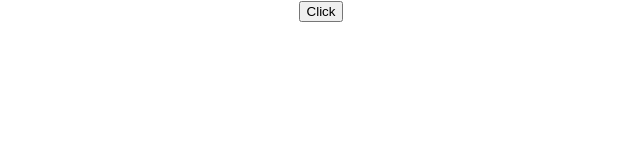
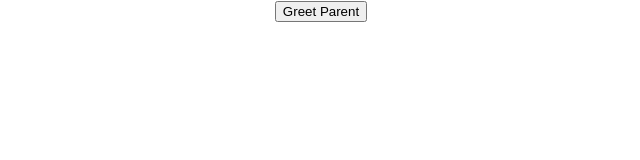
Before and after one commit to abhishekgoenka/react-hello-world, a React (Create React App) app: page / in a window 1280 px wide. Shown: the top 160 px of the page, without its empty margins (319-959 px from the left). Built offline with nearby package versions, Linux system fonts and the light colour scheme.

Commit message:
Call parent function

```diff
--- a/src/App.js
+++ b/src/App.js
@@ -8,6 +8,8 @@ import Message from './components/Message'
 import Counter from './components/Counter'
 import FunctionClick from './components/FunctionClick'
 import ClassClick from './components/ClassClick'
+import EventBind from './components/EventBind'
+import ParentComponent from './components/ParentComponent'
 
 function App() {
   return (
@@ -17,8 +19,10 @@ function App() {
       {/* <Hello Name="abhishek" heroName="batman"><p>this is child</p></Hello> */}
       {/* <Message></Message> */}
       {/* <Counter></Counter> */}
-    {/* <FunctionClick></FunctionClick> */}
-    <ClassClick></ClassClick>
+      {/* <FunctionClick></FunctionClick> */}
+      {/* <ClassClick></ClassClick> */}
+      {/* <EventBind></EventBind> */}
+      <ParentComponent></ParentComponent>
     </div >
   );
 }
--- /dev/null
+++ b/src/components/ChildComponent.js
@@ -0,0 +1,11 @@
+import React from 'react'
+
+function ChildComponent(props) {
+    return (
+        <div>
+                <button onClick={() => props.greetParent('child')}>Greet Parent</button>
+            </div>
+    )
+}
+
+export default ChildComponent
--- /dev/null
+++ b/src/components/EventBind.js
@@ -0,0 +1,32 @@
+import React, { Component } from 'react'
+
+class Eventbind extends Component {
+
+    constructor(props) {
+        super(props)
+
+        this.state = {
+             message: 'Hello'
+        }
+
+        // this.buttonClick  = this.buttonClick.bind(this);
+    }
+
+    buttonClick() {
+        // console.log(this);
+        this.setState({
+            message: 'changed value'
+        })
+    }
+
+    render() {
+        return (
+            <div>
+                <div>{this.state.message}</div>
+                <button onClick={this.buttonClick}>Click</button>
+            </div>
+        )
+    }
+}
+
+export default Eventbind
--- /dev/null
+++ b/src/components/ParentComponent.js
@@ -0,0 +1,29 @@
+import React, { Component } from 'react'
+import ChildComponent from './ChildComponent'
+
+class ParentComponent extends Component {
+
+    constructor(props) {
+        super(props)
+
+        this.state = {
+             parentName: 'Parent'
+        }
+
+        this.greet = this.greet.bind(this);
+    }
+
+    greet(childName) {
+        alert(`Hello ${this.state.parentName} from ${childName}`);
+    }
+
+    render() {
+        return (
+            <div>
+                <ChildComponent greetParent={this.greet}></ChildComponent>
+            </div>
+        )
+    }
+}
+
+export default ParentComponent
```
Also changed, not shown: 1 other file (tests, documents, lock files or other folders).
